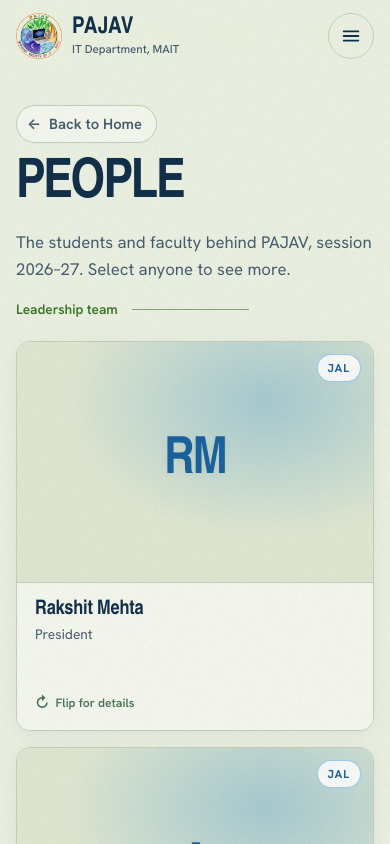
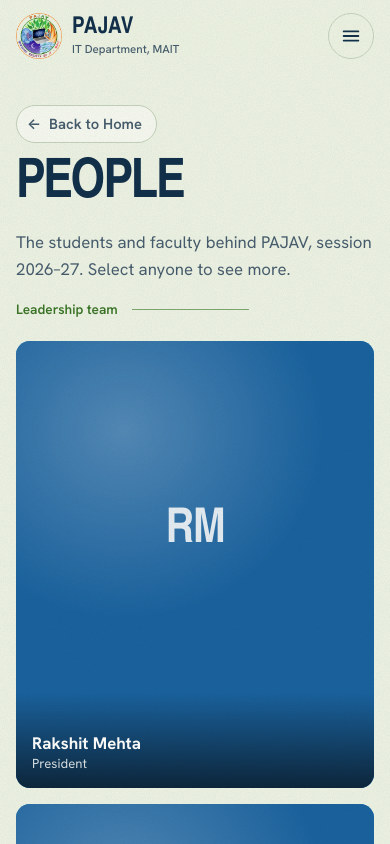
Before and after one commit to PAJAV-MAIT/PAJAV-Web, a React (Vite) app: page /people in a window 390 px wide. Shown: the top 844 px of the page. Built offline with nearby package versions, Linux system fonts and the light colour scheme; a web font is replaced by a local one.

Commit message:
minor changes

```diff
--- a/src/components/People.jsx
+++ b/src/components/People.jsx
@@ -1,174 +1,48 @@
 // People components.
-//   PersonCard — Interactive 3D flip card. Hovering or tapping/clicking flips
-//                the entire card to reveal member details, bio/fun facts,
-//                and social links.
-//   Portrait   — Grid item wrapper for PersonCard.
-//   LeaderCard — Card wrapper for leadership on Home page.
-import { useState } from "react";
+//   LeaderCard — ABC leader card: rounded, name over the image; flips on hover.
+// Without photos the front shows initials and the back shows the role in
+// handwriting, so the flip still works before photos arrive.
 import { elementFor, initials } from "../lib/format";
-import { SocialIcon } from "./Icons";
 
-export function PersonCard({ person, onOpen }) {
-  const [flipped, setFlipped] = useState(false);
-  const element = elementFor(person.name);
+function Flip({ person }) {
+  return (
+    <span className="flip" aria-hidden="true">
+      <span className="flip__inner">
+        <span className="flip__face flip__front">
+          {person.photo ? (
+            <img src={person.photo} alt="" loading="lazy" />
+          ) : (
+            <span className="flip__initials">{initials(person.name)}</span>
+          )}
+        </span>
+        <span className="flip__face flip__back">
+          {person.photo2 ? (
+            <img src={person.photo2} alt="" loading="lazy" />
+          ) : (
+            <span className="flip__note">{person.funFact || person.role}</span>
+          )}
+        </span>
+      </span>
+    </span>
+  );
+}
 
-  const toggleFlip = (e) => {
-    // Prevent flip if clicking directly on a link or modal button
-    if (e.target.closest("a") || e.target.closest(".person-card__modal-btn")) return;
-    setFlipped((f) => !f);
-  };
-
-  const handleKeyDown = (e) => {
-    if (e.key === "Enter" || e.key === " ") {
-      e.preventDefault();
-      setFlipped((f) => !f);
-    }
-  };
-
-  const hasLinks = person.linkedin || person.github || person.instagram;
-
+export function LeaderCard({ person, onOpen }) {
   return (
-    <div
-      className={`person-card ${flipped ? "is-flipped" : ""}`}
-      data-el={element}
-      onClick={toggleFlip}
-      onKeyDown={handleKeyDown}
-      tabIndex={0}
-      role="button"
-      aria-pressed={flipped}
-      aria-label={`${person.name}, ${person.role}. Click to flip card.`}
-    >
-      <div className="person-card__inner">
-        {/* FRONT FACE */}
-        <div className="person-card__face person-card__front">
-          <div className="person-card__visual">
-            {person.photo ? (
-              <img src={person.photo} alt={person.name} loading="lazy" />
-            ) : (
-              <span className="person-card__initials">{initials(person.name)}</span>
-            )}
-            <span className="person-card__tag" data-el={element}>
-              {element}
-            </span>
-          </div>
-
-          <div className="person-card__cap">
-            <div>
-              <h3 className="person-card__name">{person.name}</h3>
-              <p className="person-card__role">{person.role}</p>
-            </div>
-            <div className="person-card__hint">
-              <span className="person-card__hint-icon" aria-hidden="true">
-                ↻
-              </span>
-              <span>Flip for details</span>
-            </div>
-          </div>
-        </div>
-
-        {/* BACK FACE */}
-        <div className="person-card__face person-card__back">
-          <div className="person-card__back-top">
-            <span className="person-card__tag" data-el={element}>
-              {element}
-            </span>
-            <h4 className="person-card__back-name">{person.name}</h4>
-            <p className="person-card__back-role">{person.role}</p>
-          </div>
-
-          <div className="person-card__back-content">
-            {person.bio ? (
-              <p className="person-card__bio">{person.bio}</p>
-            ) : person.funFact ? (
-              <div className="person-card__fact-box">
-                <span className="person-card__fact-label">Fun Fact</span>
-                <p className="person-card__fact-text">“{person.funFact}”</p>
-              </div>
-            ) : (
-              <div className="person-card__note">
-                <p>
-                  {person.team
-                    ? `${person.team} Team contributor at Society PAJAV.`
-                    : person.role.includes("Convenor") || person.role.includes("Head")
-                    ? "Guiding Society PAJAV and mentoring students in Department of Information Technology, MAIT."
-                    : "Leading student initiatives, competitions, and technical workshops across MAIT."}
-                </p>
-                <span className="person-card__dept">IT Department · MAIT</span>
-              </div>
-            )}
-
-            {person.year && <p className="person-card__year">{person.year}</p>}
-
-            {hasLinks && (
-              <div className="person-card__socials" onClick={(e) => e.stopPropagation()}>
-                {person.linkedin && (
-                  <a
-                    href={person.linkedin}
-                    target="_blank"
-                    rel="noreferrer"
-                    aria-label="LinkedIn"
-                    className="person-card__social-link"
-                  >
-                    <SocialIcon name="linkedin" />
-                  </a>
-                )}
-                {person.github && (
-                  <a
-                    href={person.github}
-                    target="_blank"
-                    rel="noreferrer"
-                    aria-label="GitHub"
-                    className="person-card__social-link"
-                  >
-                    <SocialIcon name="github" />
-                  </a>
-                )}
-                {person.instagram && (
-                  <a
-                    href={person.instagram}
-                    target="_blank"
-                    rel="noreferrer"
-                    aria-label="Instagram"
-                    className="person-card__social-link"
-                  >
-                    <SocialIcon name="instagram" />
-                  </a>
-                )}
-              </div>
-            )}
-          </div>
-
-          <div className="person-card__back-foot">
-            {onOpen && (person.bio || hasLinks) && (
-              <button
-                type="button"
-                className="person-card__modal-btn"
-                onClick={(e) => {
-                  e.stopPropagation();
-                  onOpen(person);
-                }}
-              >
-                Full Profile
-              </button>
-            )}
-            <span className="person-card__flip-back">
-              <span aria-hidden="true">⟲</span> Tap or click to flip back
-            </span>
-          </div>
-        </div>
-      </div>
-    </div>
+    <button type="button" className="leader" data-el={elementFor(person.name)} onClick={() => onOpen(person)}>
+      <Flip person={person} />
+      <span className="leader__cap">
+        <span className="leader__name">{person.name}</span>
+        <span className="leader__role">{person.role}</span>
+      </span>
+    </button>
   );
 }
 
 export function Portrait({ person, onOpen }) {
   return (
-    <li className="person-grid-item">
-      <PersonCard person={person} onOpen={onOpen} />
+    <li>
+      <LeaderCard person={person} onOpen={onOpen} />
     </li>
   );
 }
-
-export function LeaderCard({ person, onOpen }) {
-  return <PersonCard person={person} onOpen={onOpen} />;
-}
--- a/src/index.css
+++ b/src/index.css
@@ -1755,7 +1755,7 @@ svg.i {
   }
 }
 
-/* ─────────────────────────────────── ABC leader cards (home) ── */
+/* ─────────────────────────────────── ABC leader cards ── */
 
 .leaders {
   list-style: none;
@@ -1764,9 +1764,13 @@ svg.i {
   gap: 16px;
 }
 
-.leaders li {
-  display: flex;
-  width: 100%;
+.leaders--3 {
+  grid-template-columns: repeat(3, minmax(0, 1fr));
+}
+
+.leaders > li {
+  display: flex;
+  list-style: none;
 }
 
 .leader {
@@ -1790,6 +1794,7 @@ svg.i {
   bottom: 0;
   padding: 40px 16px 14px;
   background: linear-gradient(transparent, rgb(10 25 38 / 0.82));
+  z-index: 2;
 }
 
 .leader__name {
@@ -1806,49 +1811,17 @@ svg.i {
 }
 
 @media (max-width: 900px) {
-  .leaders {
+  .leaders,
+  .leaders--3 {
     grid-template-columns: repeat(2, minmax(0, 1fr));
   }
 }
 
-/* ─────────────────────────────────── People Grid ── */
-
-.people-grid {
-  list-style: none;
-  display: grid;
-  gap: 22px;
-  margin-top: 18px;
-  padding: 0;
-}
-
-.people-grid--4 {
-  grid-template-columns: repeat(4, minmax(0, 1fr));
-}
-
-.people-grid--3 {
-  grid-template-columns: repeat(3, minmax(0, 1fr));
-}
-
-@media (max-width: 1040px) {
-  .people-grid--4,
-  .people-grid--3 {
-    grid-template-columns: repeat(2, minmax(0, 1fr));
-    gap: 18px;
-  }
-}
-
-@media (max-width: 600px) {
-  .people-grid--4,
-  .people-grid--3 {
+@media (max-width: 580px) {
+  .leaders,
+  .leaders--3 {
     grid-template-columns: 1fr;
-    gap: 16px;
-  }
-}
-
-.person-grid-item {
-  display: flex;
-  list-style: none;
-  width: 100%;
+  }
 }
 
 .soon {
@@ -1871,316 +1844,86 @@ svg.i {
   }
 }
 
-/* ───────────────────────── 3D Flip Card (People) ── */
-
-.person-card {
+/* ───────────────────────── UW second-photo flip (people) ── */
+
+.flip {
+  display: block;
   position: relative;
-  width: 100%;
-  height: 390px;
-  perspective: 1200px;
-  cursor: pointer;
-  outline: none;
-  background: transparent;
-  user-select: none;
-}
-
-.person-card__inner {
-  position: relative;
-  width: 100%;
-  height: 100%;
-  transform-style: preserve-3d;
-  transition: transform 0.65s cubic-bezier(0.34, 1.56, 0.64, 1);
-  border-radius: var(--r);
-}
-
-/* Flip on hover, keyboard focus, or clicked state */
-.person-card:hover .person-card__inner,
-.person-card:focus-visible .person-card__inner,
-.person-card.is-flipped .person-card__inner {
-  transform: rotateY(180deg);
-}
-
-.person-card__face {
+  aspect-ratio: 1 / 1;
+  perspective: 1000px;
+}
+
+.leader .flip {
   position: absolute;
   inset: 0;
-  width: 100%;
-  height: 100%;
-  border-radius: var(--r);
+  aspect-ratio: auto;
+}
+
+.flip__inner {
+  position: absolute;
+  inset: 0;
+  display: block;
+  transform-style: preserve-3d;
+  transition: transform 0.6s var(--ease);
+}
+
+.leader:hover .flip__inner,
+.leader:focus-visible .flip__inner {
+  transform: rotateY(180deg);
+}
+
+.flip__face {
+  position: absolute;
+  inset: 0;
+  display: grid;
+  place-items: center;
+  overflow: hidden;
   backface-visibility: hidden;
   -webkit-backface-visibility: hidden;
-  overflow: hidden;
-  border: 1px solid var(--rule);
-  box-shadow: 0 4px 16px rgba(18, 48, 75, 0.06);
-  display: flex;
-  flex-direction: column;
-}
-
-/* ── FRONT FACE ── */
-.person-card__front {
-  background: var(--card);
-}
-
-.person-card__visual {
-  position: relative;
-  height: 240px;
-  width: 100%;
-  background:
-    radial-gradient(75% 75% at 70% 25%, color-mix(in srgb, var(--c) 30%, transparent), transparent 75%),
-    var(--mint-2);
-  display: grid;
-  place-items: center;
-  overflow: hidden;
-}
-
-.person-card__visual img {
+}
+
+.flip__face img {
   width: 100%;
   height: 100%;
   object-fit: cover;
-  filter: grayscale(0.2);
-  transition: transform 0.4s ease;
-}
-
-.person-card:hover .person-card__visual img {
-  transform: scale(1.04);
-}
-
-.person-card__initials {
+}
+
+/* UW: black-and-white portrait on the front, colour on the back */
+.flip__front img {
+  filter: grayscale(1) contrast(1.05);
+}
+
+.flip__back {
+  transform: rotateY(180deg);
+  background: var(--c-ink);
+}
+
+.leader .flip__front {
+  background:
+    radial-gradient(80% 60% at 30% 20%, color-mix(in srgb, white 25%, transparent), transparent 70%),
+    var(--c-ink);
+}
+
+.leader .flip__initials {
+  color: color-mix(in srgb, white 88%, transparent);
   font-family: var(--font-display);
   font-weight: 900;
   font-variation-settings: "wdth" 125;
-  font-size: clamp(3.2rem, 5.5vw, 5rem);
-  letter-spacing: -0.04em;
-  color: var(--c-ink);
-  text-shadow: 0 2px 8px rgba(0, 0, 0, 0.05);
-}
-
-.person-card__tag {
-  position: absolute;
-  top: 12px;
-  right: 12px;
-  font-size: 0.72rem;
-  font-weight: 700;
-  text-transform: uppercase;
-  letter-spacing: 0.08em;
-  padding: 4px 10px;
-  border-radius: 999px;
-  background: rgba(255, 255, 255, 0.92);
-  color: var(--c-ink);
-  border: 1px solid color-mix(in srgb, var(--c) 40%, transparent);
-  backdrop-filter: blur(4px);
-}
-
-.person-card__cap {
-  flex: 1;
-  padding: 16px 18px 14px;
-  display: flex;
-  flex-direction: column;
-  justify-content: space-between;
-  background: var(--card);
-  border-top: 1px solid var(--rule);
-}
-
-.person-card__name {
-  font-family: var(--font-display);
-  font-weight: 800;
-  font-variation-settings: "wdth" 112;
-  font-size: 1.25rem;
-  line-height: 1.15;
-  color: var(--navy);
-  margin: 0;
-}
-
-.person-card__role {
-  margin-top: 4px;
-  font-size: 0.86rem;
-  color: var(--navy-2);
-  line-height: 1.3;
-}
-
-.person-card__hint {
-  display: inline-flex;
-  align-items: center;
-  gap: 6px;
-  font-size: 0.76rem;
+  font-size: clamp(3rem, 7vw, 5.5rem);
+  letter-spacing: -0.03em;
+  margin-bottom: 18%;
+}
+
+.leader .flip__note {
+  padding: 12%;
+  font-family: var(--font-hand);
   font-weight: 600;
-  color: var(--forest-2);
-  margin-top: 8px;
-  opacity: 0.85;
-}
-
-.person-card__hint-icon {
-  font-size: 0.95rem;
-  transition: transform 0.4s ease;
-}
-
-.person-card:hover .person-card__hint-icon {
-  transform: rotate(180deg);
-}
-
-/* ── BACK FACE ── */
-.person-card__back {
-  background: linear-gradient(165deg, var(--deep) 0%, var(--deep-2) 100%);
-  color: var(--on-dark);
-  transform: rotateY(180deg);
-  border-color: color-mix(in srgb, var(--c) 45%, var(--deep));
-  padding: 22px 20px 18px;
-  justify-content: space-between;
-}
-
-.person-card__back-top {
-  position: relative;
-  padding-bottom: 12px;
-  border-bottom: 1px solid rgba(255, 255, 255, 0.12);
-}
-
-.person-card__back-top .person-card__tag {
-  top: 0;
-  right: 0;
-  background: rgba(255, 255, 255, 0.15);
+  font-size: clamp(1.5rem, 2.6vw, 2.2rem);
+  line-height: 1.05;
+  text-align: center;
   color: #fff;
-  border-color: rgba(255, 255, 255, 0.25);
-}
-
-.person-card__back-name {
-  font-family: var(--font-display);
-  font-weight: 800;
-  font-size: 1.25rem;
-  color: #fff;
-  margin: 0;
-  line-height: 1.15;
-  padding-right: 70px;
-}
-
-.person-card__back-role {
-  font-size: 0.85rem;
-  color: var(--lime);
-  margin-top: 4px;
-  font-weight: 600;
-}
-
-.person-card__back-content {
-  flex: 1;
-  display: flex;
-  flex-direction: column;
-  justify-content: center;
-  gap: 10px;
-  padding-block: 10px;
-}
-
-.person-card__fact-box {
-  background: rgba(255, 255, 255, 0.08);
-  border-radius: var(--r-sm);
-  padding: 12px 14px;
-  border-left: 3px solid var(--c);
-}
-
-.person-card__fact-label {
-  display: block;
-  font-size: 0.72rem;
-  text-transform: uppercase;
-  letter-spacing: 0.08em;
-  color: var(--lime);
-  font-weight: 700;
-  margin-bottom: 4px;
-}
-
-.person-card__fact-text {
-  font-family: var(--font-hand);
-  font-size: 1.4rem;
-  line-height: 1.15;
-  color: #fff;
-  margin: 0;
-}
-
-.person-card__note p {
-  font-size: 0.9rem;
-  line-height: 1.42;
-  color: var(--on-dark);
-  margin: 0;
-}
-
-.person-card__dept {
-  display: block;
-  font-size: 0.76rem;
-  color: var(--on-dark-2);
-  margin-top: 8px;
-  font-weight: 600;
-  letter-spacing: 0.03em;
-}
-
-.person-card__bio {
-  font-size: 0.9rem;
-  line-height: 1.42;
-  color: var(--on-dark);
-  margin: 0;
-}
-
-.person-card__year {
-  font-size: 0.8rem;
-  color: var(--lime);
-  font-weight: 600;
-  margin: 0;
-}
-
-.person-card__socials {
-  display: flex;
-  gap: 10px;
-  margin-top: 6px;
-}
-
-.person-card__social-link {
-  display: inline-grid;
-  place-items: center;
-  width: 32px;
-  height: 32px;
-  border-radius: 50%;
-  background: rgba(255, 255, 255, 0.12);
-  color: #fff;
-  transition: all 0.2s ease;
-  text-decoration: none;
-}
-
-.person-card__social-link:hover {
-  background: var(--c);
-  color: #fff;
-  transform: translateY(-2px);
-}
-
-.person-card__social-link svg {
-  width: 16px;
-  height: 16px;
-}
-
-.person-card__back-foot {
-  padding-top: 10px;
-  border-top: 1px solid rgba(255, 255, 255, 0.12);
-  display: flex;
-  align-items: center;
-  justify-content: space-between;
-}
-
-.person-card__flip-back {
-  font-size: 0.74rem;
-  color: var(--on-dark-2);
-  display: inline-flex;
-  align-items: center;
-  gap: 5px;
-}
-
-.person-card__modal-btn {
-  background: rgba(255, 255, 255, 0.12);
-  border: 1px solid rgba(255, 255, 255, 0.2);
-  color: #fff;
-  font-size: 0.76rem;
-  font-weight: 600;
-  padding: 4px 12px;
-  border-radius: 999px;
-  cursor: pointer;
-  transition: background 0.15s ease;
-}
-
-.person-card__modal-btn:hover {
-  background: rgba(255, 255, 255, 0.25);
+  rotate: -4deg;
+  margin-bottom: 22%;
 }
 
 /* ───────────────────────────────────────────── UW credits ── */
--- a/src/pages/People.jsx
+++ b/src/pages/People.jsx
@@ -31,7 +31,7 @@ export default function People() {
           <h2 id="lead-title" className="sr-only">
             Leadership team
           </h2>
-          <ul className="people-grid people-grid--4">
+          <ul className="leaders">
             {leadership.map((p) => (
               <Portrait key={p.name} person={p} onOpen={setPerson} />
             ))}
@@ -45,7 +45,7 @@ export default function People() {
           <h2 id="fac-title" className="sr-only">
             Faculty coordinators
           </h2>
-          <ul className="people-grid people-grid--3">
+          <ul className="leaders leaders--3">
             {faculty.map((p) => (
               <Portrait key={p.name} person={p} onOpen={setPerson} />
             ))}
@@ -65,7 +65,7 @@ export default function People() {
                 <h3 className="split__title" style={{ marginBottom: 16 }}>
                   {t.team}
                 </h3>
-                <ul className="people-grid">
+                <ul className="leaders">
                   {t.members.map((m) => (
                     <Portrait key={m.name} person={{ ...m, team: t.team }} onOpen={setPerson} />
                   ))}
```
